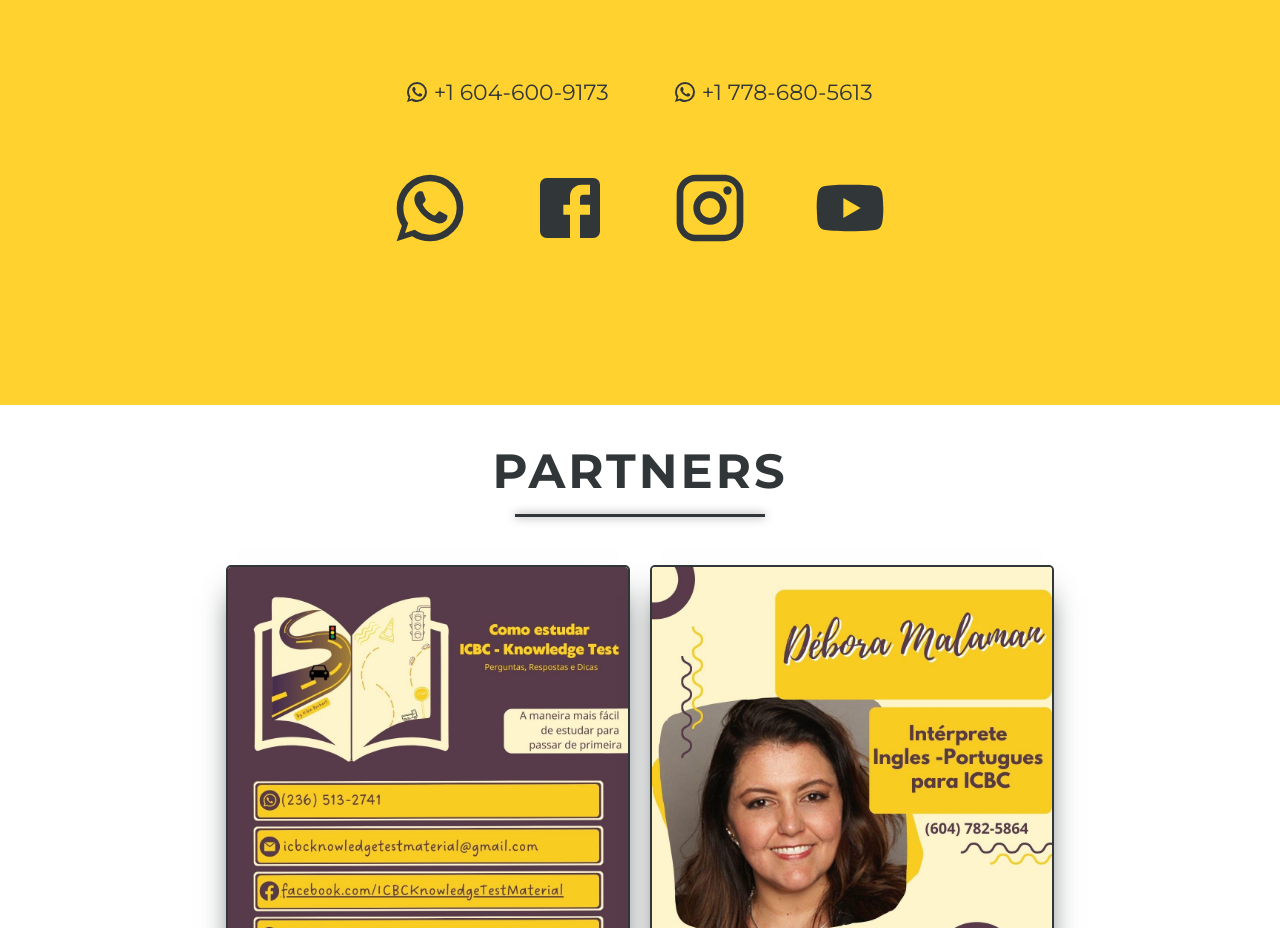
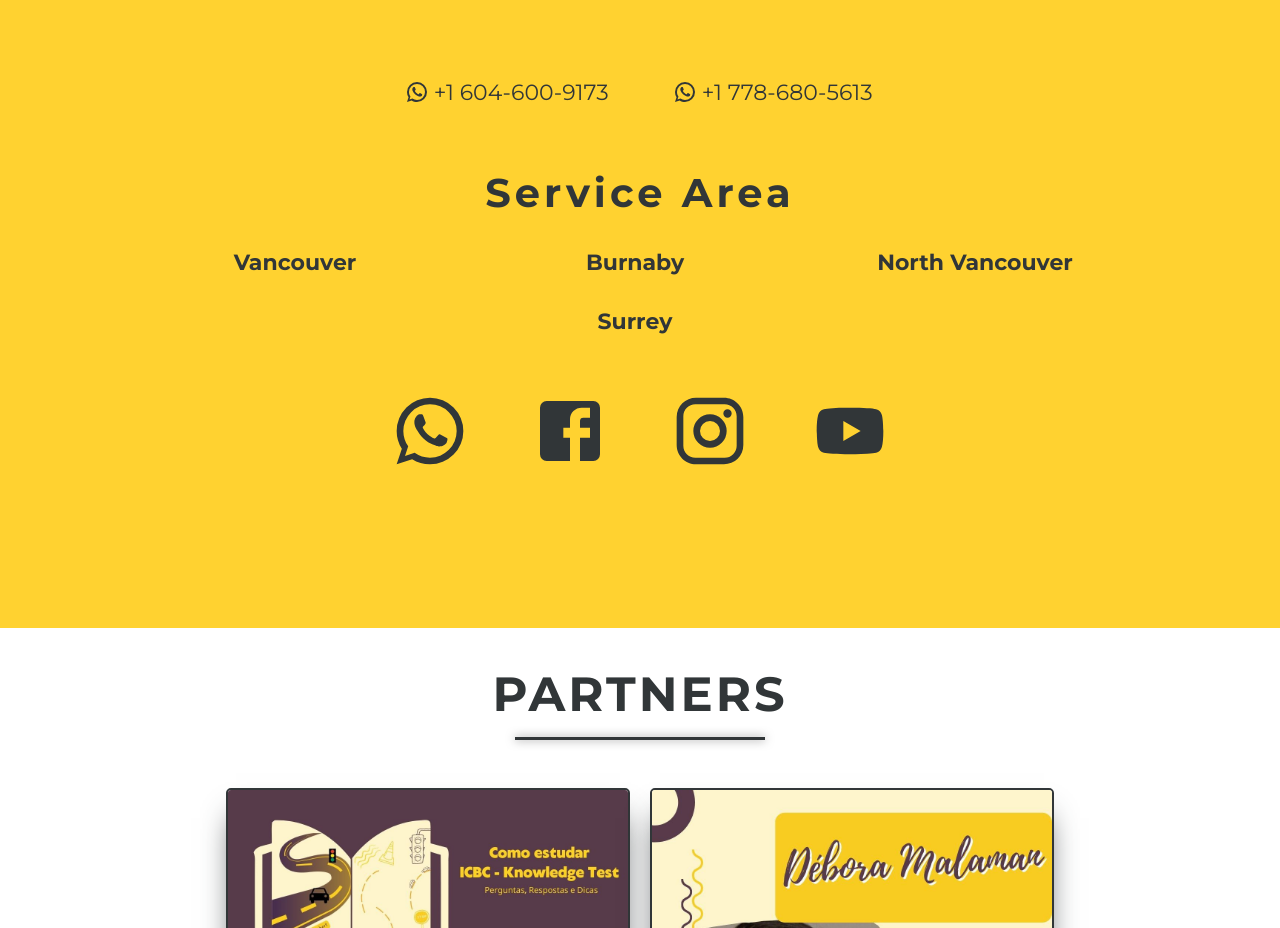
Before and after one commit to vanncastro/vancastro, a Next.js app: page / in a window 1280 px wide. Shown: the part 7260-8188 px from the top of the page. Built offline with nearby package versions, Linux system fonts and the light colour scheme.

Commit message:
rollback service area

```diff
--- a/src/components/Contact.tsx
+++ b/src/components/Contact.tsx
@@ -180,35 +180,35 @@ export const Contact = () => {
           );
         })}
       </StyledSection>
-      {/*<StyledSubTitle margin={"0 0 -40px"}>Service Area</StyledSubTitle>*/}
+      <StyledSubTitle margin={"0 0 -40px"}>Service Area</StyledSubTitle>
 
-      {/*<StyledSection>*/}
-      {/*  {pageSettings.service_area.map((area, index) => {*/}
-      {/*    return (*/}
-      {/*      <StyledContainer key={`${index}service`}>*/}
-      {/*        <StyledServiceTitle>{area.title}</StyledServiceTitle>*/}
+      <StyledSection>
+        {pageSettings.service_area.map((area, index) => {
+          return (
+            <StyledContainer key={`${index}service`}>
+              <StyledServiceTitle>{area.title}</StyledServiceTitle>
 
-      {/*        {area.address.map((e) => {*/}
-      {/*          return (*/}
-      {/*            <a*/}
-      {/*              style={{*/}
-      {/*                textDecoration: "none",*/}
-      {/*              }}*/}
-      {/*              key={e.label}*/}
-      {/*              target="_blank"*/}
-      {/*              href={e.google_maps_location}*/}
-      {/*            >*/}
-      {/*              <StyledLi>*/}
-      {/*                <SiGooglemaps />*/}
-      {/*                {e.label}*/}
-      {/*              </StyledLi>*/}
-      {/*            </a>*/}
-      {/*          );*/}
-      {/*        })}*/}
-      {/*      </StyledContainer>*/}
-      {/*    );*/}
-      {/*  })}*/}
-      {/*</StyledSection>*/}
+              {/*{area.address.map((e) => {*/}
+              {/*  return (*/}
+              {/*    <a*/}
+              {/*      style={{*/}
+              {/*        textDecoration: "none",*/}
+              {/*      }}*/}
+              {/*      key={e.label}*/}
+              {/*      target="_blank"*/}
+              {/*      href={e.google_maps_location}*/}
+              {/*    >*/}
+              {/*      <StyledLi>*/}
+              {/*        <SiGooglemaps />*/}
+              {/*        {e.label}*/}
+              {/*      </StyledLi>*/}
+              {/*    </a>*/}
+              {/*  );*/}
+              {/*})}*/}
+            </StyledContainer>
+          );
+        })}
+      </StyledSection>
       <SocialIcons>
         <a
           target="_blank"
```
